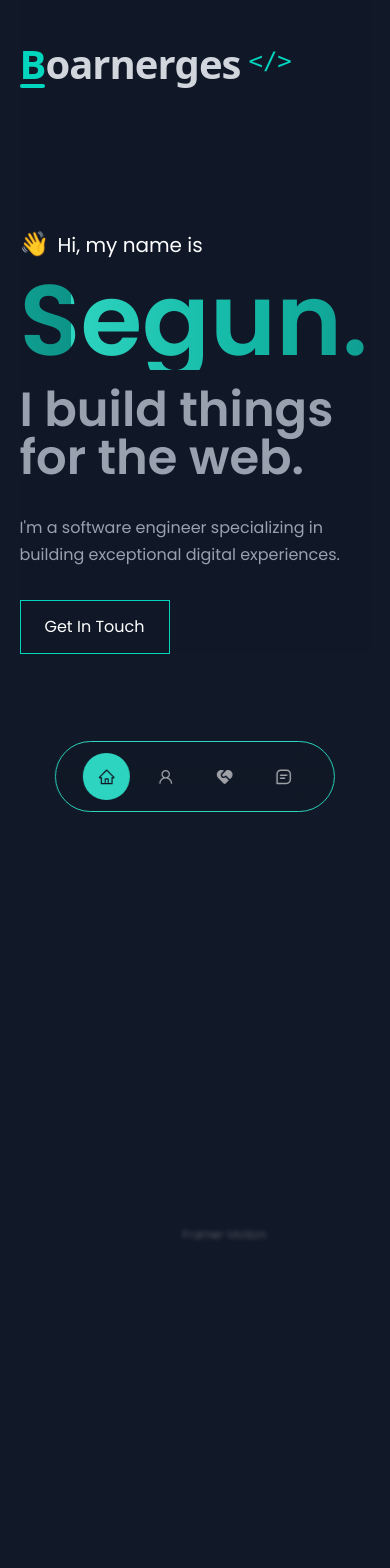
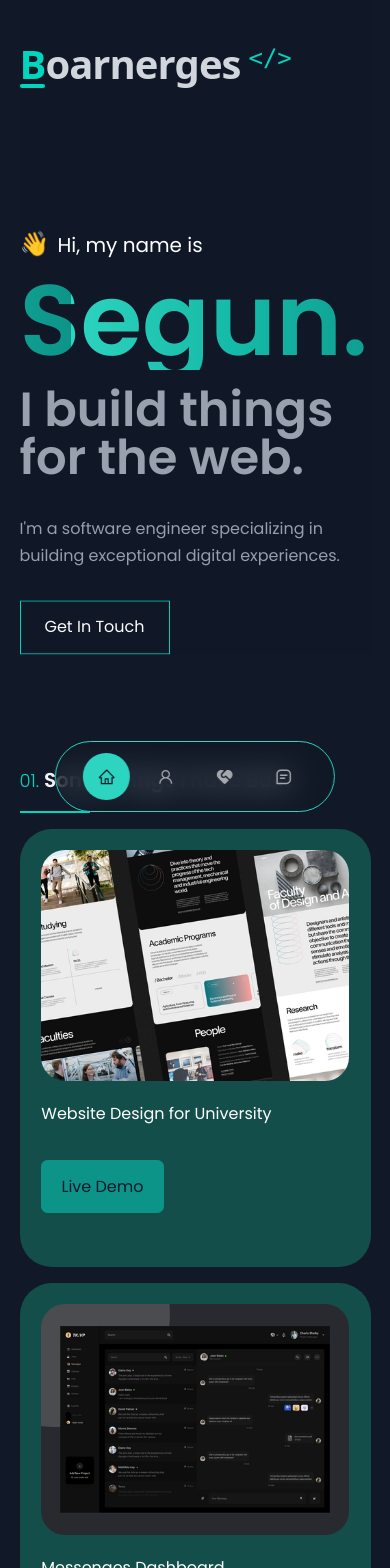
Before and after one commit to boarnerges/Repository, a React (Vite) app: page / in a window 390 px wide. Shown: the top 1568 px of the page. Built offline with nearby package versions, Linux system fonts and the light colour scheme.

Commit message:
hide about on mobile

```diff
--- a/src/components/about/About.jsx
+++ b/src/components/about/About.jsx
@@ -3,7 +3,7 @@ import "./about.css"; // Make sure your CSS file includes styles for .stuck-grid
 
 const About = () => {
   return (
-    <section id="about" class="scroll-container">
+    <section id="about" class="scroll-container hidden md:block">
       <div className="stuck-grid">
         <div className="grid-item special">
           <b>Frontend</b>
```
